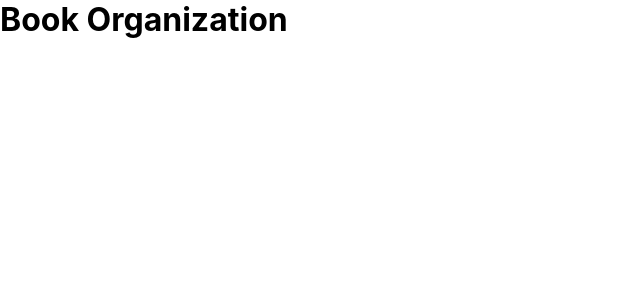
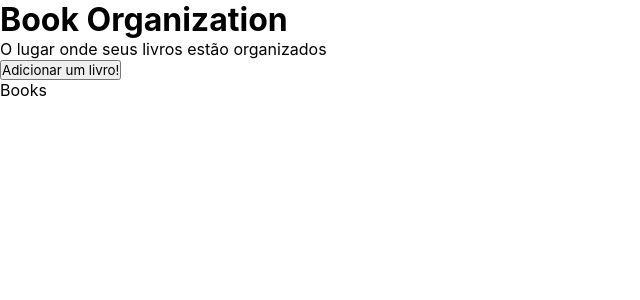
Before and after one commit to Jorge-Rodrigo/book-organization-project, a React (Vite) app: page /home in a window 1280 px wide. Shown: the top 300 px of the page, without its empty margins (0-640 px from the left). Built offline with nearby package versions, Linux system fonts and the light colour scheme.

Commit message:
feat: homepage without stylization

```diff
--- /dev/null
+++ b/src/components/bookCard/index.tsx
@@ -0,0 +1,3 @@
+export const BookCard = () => {
+  return <div>Books</div>;
+};
--- a/src/pages/homePage/index.tsx
+++ b/src/pages/homePage/index.tsx
@@ -0,0 +1,16 @@
+import { useContext } from "react";
+import { Button } from "../../components/button";
+import { BookContext } from "../../context/bookContext";
+import { BookCard } from "../../components/bookCard";
+
+export const HomePage = () => {
+  const { navigate } = useContext(BookContext);
+  return (
+    <div>
+      <h1>Book Organization</h1>
+      <p>O lugar onde seus livros estão organizados</p>
+      <Button type="button">Adicionar um livro!</Button>
+      <BookCard />
+    </div>
+  );
+};
--- a/src/pages/routes/index.tsx
+++ b/src/pages/routes/index.tsx
@@ -1,11 +1,12 @@
 import { Route, Routes } from "react-router-dom";
 import { LandingPage } from "../landingPage";
+import { HomePage } from "../homePage";
 
 const RoutesMain = () => {
   return (
     <Routes>
       <Route path="/" element={<LandingPage />} />
-      <Route path="/home" element={<h1>Book Organization</h1>} />
+      <Route path="/home" element={<HomePage />} />
     </Routes>
   );
 };
```
